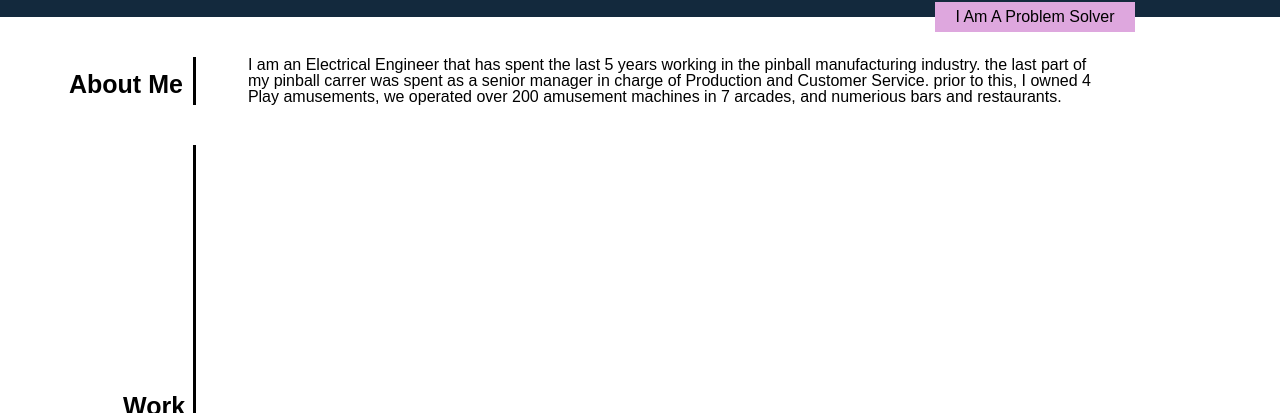
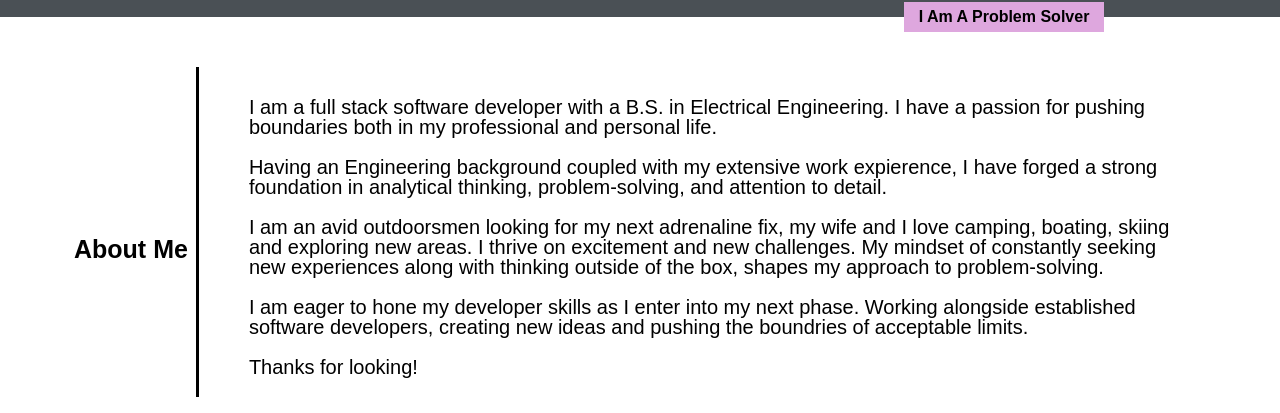
Before and after one commit to Barry25000/portfolio, a plain HTML site: page index.html in a window 1280 px wide. Shown: the part 73-486 px from the top of the page. Drawn offline with Linux system fonts and the light colour scheme.

Commit message:
css update

```diff
--- a/assets/style.css
+++ b/assets/style.css
@@ -8,8 +8,8 @@ body {
 header {
   display: flex;
   justify-content: space-between;
-  background: #13293d;
-  color: #fff;
+  background: #4a5055;
+  color: white;
   position: relative;
   min-height: 60px;
 }
@@ -31,6 +31,7 @@ nav a {
   padding: 14px 40px 14px 20px;
   text-decoration: none;
   text-align: right;
+  font-size: 20px;
 }
 
 .pop_text {
@@ -40,56 +41,57 @@ nav a {
   position: absolute;
   padding: 1px 1px 1px 1px;
   bottom: -15px;
-  right: 145px;
+  right: 176px;
   text-align: center;
   justify-content: center;
   align-items: center;
   display: flex;
   color: black;
+  font-size: 16px;
+  font-weight: bold;
 }
 
 #about_me {
-  padding-top: 40px;
-  padding-left: 43px;
-  padding-bottom: 20px;
   text-align: left;
   display: flex;
   flex-wrap: wrap;
-  margin-left: 20px;
+  padding-top: 50px;
+  margin-left: 4px;
 }
 
 #about_me h1 {
   border-right: 3px solid;
-  padding-right: 10px;
-  padding-top: 15px;
-  padding-left: 6px;
+  padding-left: 70px;
+  padding-top: 170px;
+  padding-right: 8px;
   font-size: 25px;
 }
 
-#about_me p {
+#p-about {
   width: 75%;
-  padding-left: 52px;
+  font-size: 20px;
+  padding-top: 30px;
+  padding-left: 30px;
+  padding-bottom: 20px;
+  text-align: left;
+  display: flex;
+  /* flex-wrap: wrap; */
+  margin-left: 20px;
+  display: inline-block;
 }
 
 #work {
   text-align: left;
   display: flex;
   flex-wrap: wrap;
-  padding-top: 20px;
+  padding-top: 50px;
   margin-left: 4px;
-}
-
-.work {
-  display: flex;
-  padding-top: 20px;
-  flex-wrap: wrap;
-  justify-content: center;
 }
 
 #work h1 {
   border-right: 3px solid;
   padding-left: 119px;
-  padding-top: 249px;
+  padding-top: 200px;
   padding-right: 8px;
   font-size: 25px;
 }
@@ -126,7 +128,7 @@ footer {
   display: flex;
   flex-wrap: wrap;
   margin-left: 29px;
-  padding-top: 40px;
+  padding-top: 100px;
 }
 
 #contact_me h1 {
@@ -140,6 +142,7 @@ footer {
   align-items: center;
   justify-content: right;
   padding-left: 51px;
+  font-size: 25px;
 }
 
 footer a {
@@ -150,5 +153,5 @@ footer a {
 }
 
 a:hover {
-  color: green;
+  color: red;
 }
--- a/index.html
+++ b/index.html
@@ -33,10 +33,31 @@
 
             <h1>About Me</h1>
 
-            <p>I am an Electrical Engineer that has spent the last 5 years working in the pinball manufacturing
-                industry. the last part of my pinball carrer was spent as a senior manager in charge of Production and
-                Customer Service. prior to this, I owned 4 Play amusements, we operated over 200 amusement machines in 7
-                arcades, and numerious bars and restaurants.</p>
+            <div id="p-about">
+                I am a full stack software developer with a B.S. in Electrical
+                Engineering. I have a passion for pushing boundaries both in my
+                professional and personal life.
+                <br><br>
+
+                Having an Engineering background coupled with my extensive work
+                expierence, I have forged a strong foundation in analytical thinking,
+                problem-solving, and attention to detail.
+
+                <br><br>
+                I am an avid outdoorsmen looking for my next adrenaline fix, my wife
+                and I love camping, boating, skiing and exploring new areas. I thrive
+                on excitement and new challenges. My mindset of constantly seeking new
+                experiences along with thinking outside of the box, shapes my approach
+                to problem-solving.
+                <br><br>
+
+                I am eager to hone my developer skills as I enter into my next phase.
+                Working alongside established software developers, creating new ideas
+                and pushing the boundries of acceptable limits.
+                <br><br>
+                Thanks for looking!
+
+            </div>
 
 
         </section>
@@ -52,9 +73,7 @@
                 <a href="https://recipevoyage-6c0c7512867d.herokuapp.com/" target="_blank"><img class="big_image"
                         src="./assets/images/recipe_voyage.png" alt="Group Project #2" /></a>
 
-                <div class="work">
 
-                </div>
             </div>
         </section>
 
```
